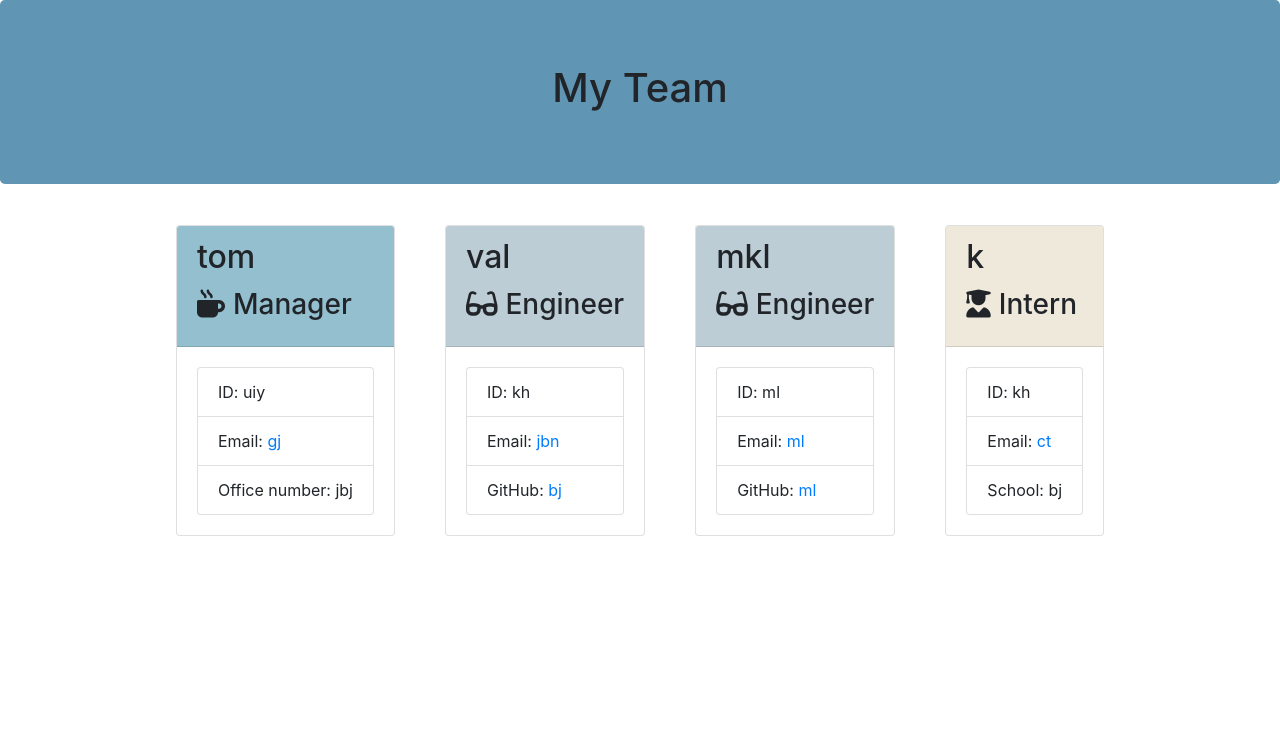
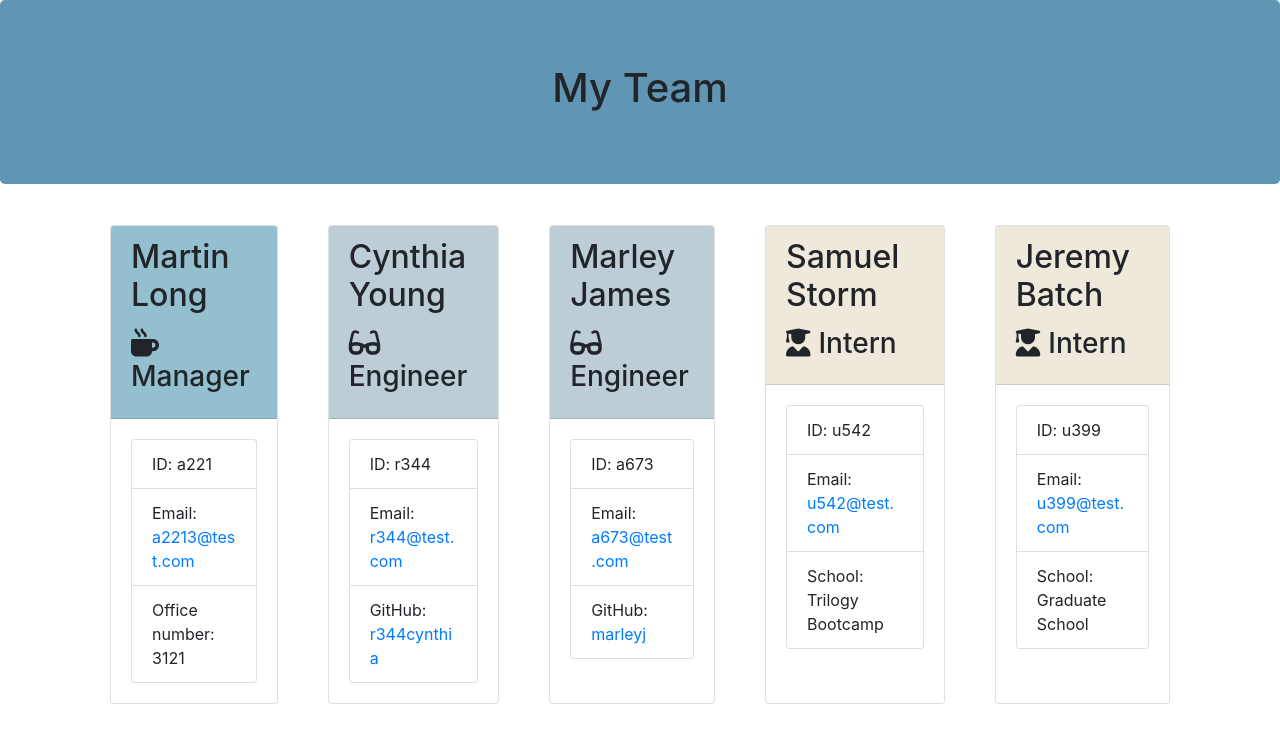
Before and after one commit to shirleyama/team-profile-generator, a website: page output/team.html in a window 1280 px wide. Drawn offline with nearby package versions, Linux system fonts and the light colour scheme.

Commit message:
added screenshot

```diff
--- a/output/team.html
+++ b/output/team.html
@@ -27,56 +27,70 @@
 
         <div class="card employee-card">
         <div class="manager card-header">
-            <h2 class="card-title">tom</h2>
+            <h2 class="card-title">Martin Long</h2>
             <h3 class="card-title"><i class="fas fa-mug-hot mr-2"></i>Manager</h3>
         </div>
         <div class="card-body">
             <ul class="list-group">
-                <li class="list-group-item">ID: uiy</li>
-                <li class="list-group-item">Email: <a href="mailto:gj">gj</a></li>
-                <li class="list-group-item">Office number: jbj</li>
+                <li class="list-group-item">ID: a221</li>
+                <li class="list-group-item">Email: <a href="mailto:a2213@test.com">a2213@test.com</a></li>
+                <li class="list-group-item">Office number: 3121</li>
             </ul>
         </div>
     </div>
 
-        <div class="card employee-card">
+        <div class="card  employee-card">
     <div class="engineer card-header">
-        <h2 class="card-title">val</h2>
+        <h2 class="card-title">Cynthia Young</h2>
         <h3 class="card-title"><i class="fas fa-glasses mr-2"></i>Engineer</h3>
     </div>
     <div class="card-body">
         <ul class="list-group">
-            <li class="list-group-item">ID: kh</li>
-            <li class="list-group-item">Email: <a href="mailto:jbn">jbn</a></li>
-            <li class="list-group-item">GitHub: <a href="https://github.com/bj" target="_blank" rel="noopener noreferrer">bj</a></li>
+            <li class="list-group-item">ID: r344</li>
+            <li class="list-group-item">Email: <a href="mailto:r344@test.com">r344@test.com</a></li>
+            <li class="list-group-item">GitHub: <a href="https://github.com/r344cynthia" target="_blank" rel="noopener noreferrer">r344cynthia</a></li>
         </ul>
     </div>
 </div>
 
-        <div class="card employee-card">
+        <div class="card  employee-card">
     <div class="engineer card-header">
-        <h2 class="card-title">mkl</h2>
+        <h2 class="card-title">Marley James</h2>
         <h3 class="card-title"><i class="fas fa-glasses mr-2"></i>Engineer</h3>
     </div>
     <div class="card-body">
         <ul class="list-group">
-            <li class="list-group-item">ID: ml</li>
-            <li class="list-group-item">Email: <a href="mailto:ml">ml</a></li>
-            <li class="list-group-item">GitHub: <a href="https://github.com/ml" target="_blank" rel="noopener noreferrer">ml</a></li>
+            <li class="list-group-item">ID: a673</li>
+            <li class="list-group-item">Email: <a href="mailto:a673@test.com">a673@test.com</a></li>
+            <li class="list-group-item">GitHub: <a href="https://github.com/marleyj" target="_blank" rel="noopener noreferrer">marleyj</a></li>
         </ul>
     </div>
 </div>
 
         <div class="card employee-card">
     <div class="intern card-header">
-        <h2 class="card-title">k</h2>
+        <h2 class="card-title">Samuel Storm</h2>
         <h3 class="card-title"><i class="fas fa-user-graduate mr-2"></i>Intern</h3>
     </div>
     <div class="card-body">
         <ul class="list-group">
-            <li class="list-group-item">ID: kh</li>
-            <li class="list-group-item">Email: <a href="mailto:ct">ct</a></li>
-            <li class="list-group-item">School: bj</li>
+            <li class="list-group-item">ID: u542</li>
+            <li class="list-group-item">Email: <a href="mailto:u542@test.com">u542@test.com</a></li>
+            <li class="list-group-item">School: Trilogy Bootcamp</li>
+        </ul>
+    </div>
+</div>
+
+        <div class="card employee-card">
+    <div class="intern card-header">
+        <h2 class="card-title">Jeremy Batch</h2>
+        <h3 class="card-title"><i class="fas fa-user-graduate mr-2"></i>Intern</h3>
+    </div>
+    <div class="card-body">
+        <ul class="list-group">
+            <li class="list-group-item">ID: u399</li>
+            <li class="list-group-item">Email: <a href="mailto:u399@test.com">u399@test.com</a></li>
+            <li class="list-group-item">School: Graduate School</li>
         </ul>
     </div>
 </div>
```
Also changed, not shown: README.md, output/screenshot-team-generator.jpg (added).
